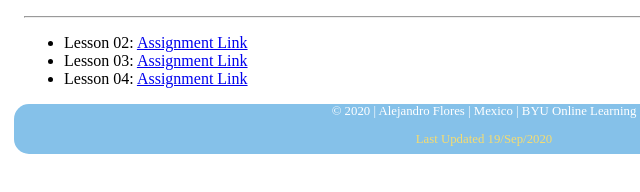
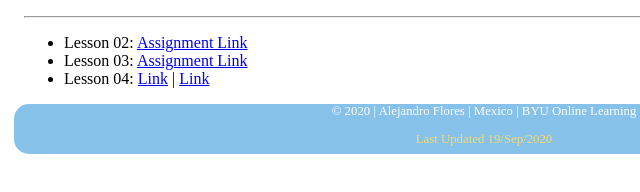
Before and after one commit to MAlejandroFlores/malejandroflores.github.io, a plain HTML site: page index.html in a window 1280 px wide. Shown: the part 170-362 px from the top of the page, 156-796 px from the left. Drawn offline with Linux system fonts and the light colour scheme.

Commit message:
change link

```diff
--- a/index.html
+++ b/index.html
@@ -22,7 +22,7 @@
         <ul>
             <li>Lesson 02: <a href="#">Assignment Link</a></li>
             <li>Lesson 03: <a href="#">Assignment Link</a></li>
-            <li>Lesson 04: <a href="#">Assignment Link</a></li>
+            <li>Lesson 04: <a href="#">Link</a> | <a href="#">Link</a></li>
         </ul>
     </main>
     <footer>
```
